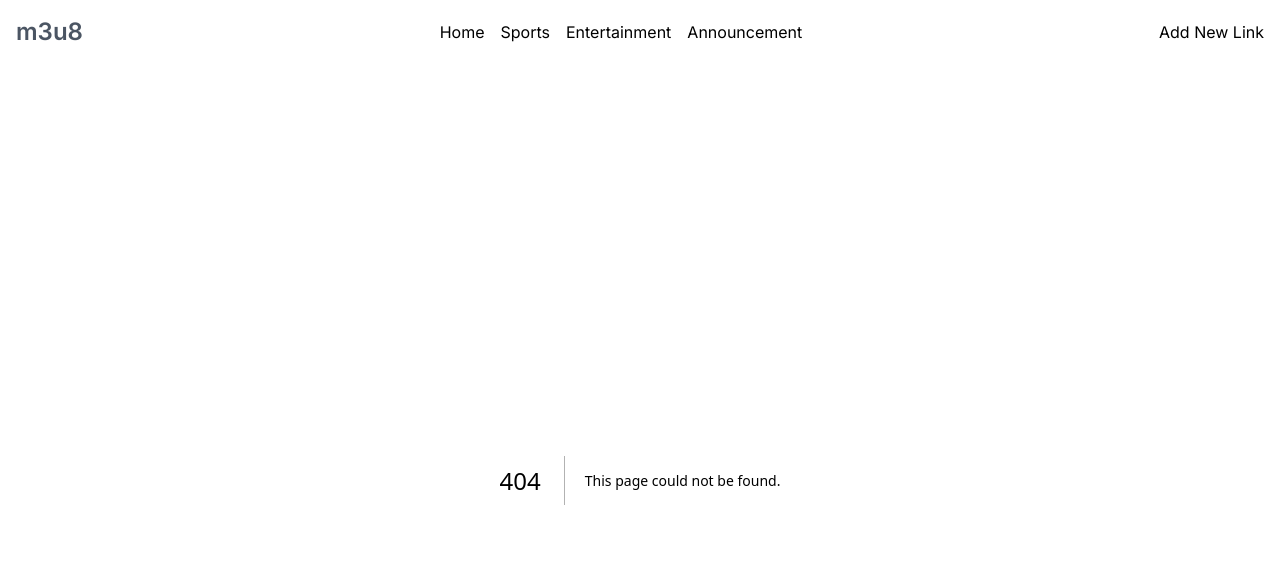
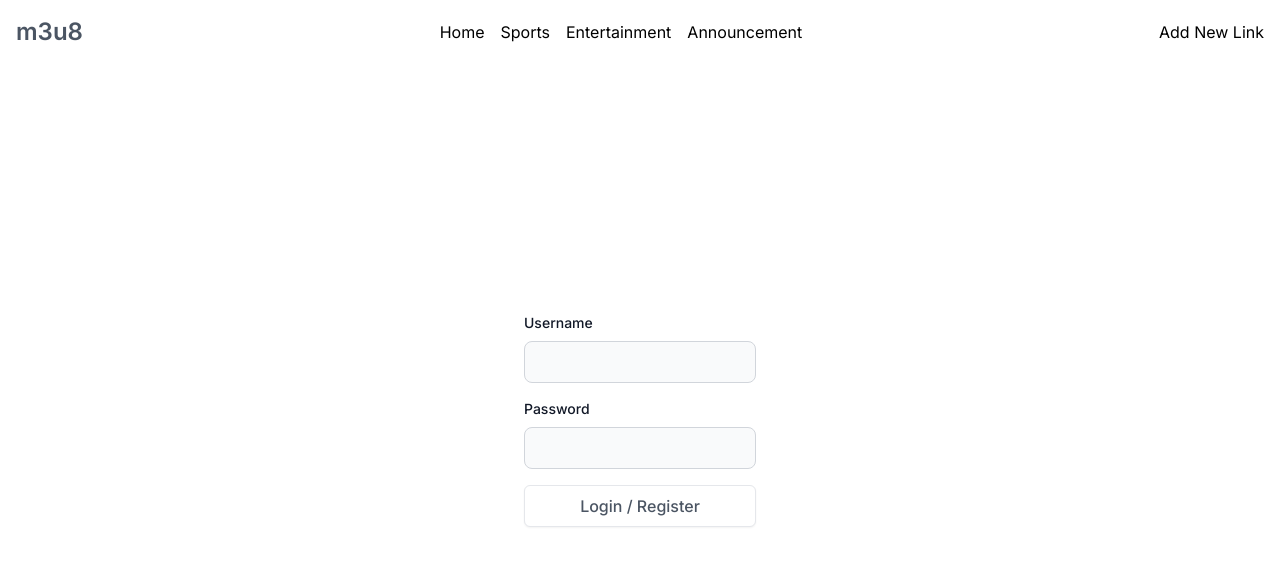
Before and after one commit to r-shafi/bdix-stream, a Next.js app: page /login in a window 1280 px wide. Before the commit this address had no page. Shown: the top 566 px of the page. Built offline with nearby package versions, Linux system fonts and the light colour scheme.

Commit message:
create login UI

```diff
--- /dev/null
+++ b/app/(routes)/login/page.tsx
@@ -0,0 +1,32 @@
+import Button from '@/app/components/Button';
+
+const Page = () => {
+  return (
+    <div className="flex justify-center items-center min-h-[85vh]">
+      <form className="flex flex-col gap-4">
+        <label className="text-sm font-medium text-gray-900 flex flex-col gap-2">
+          Username
+          <input
+            type="text"
+            autoComplete="given-name"
+            className="outline-none bg-gray-50 border border-gray-300 focus:border-blue-400 text-gray-700 rounded-lg w-full p-2.5"
+            required
+          />
+        </label>
+        <label className="text-sm font-medium text-gray-900 flex flex-col gap-2">
+          Password
+          <input
+            type="password"
+            autoComplete="current-password"
+            className="outline-none bg-gray-50 border border-gray-300 focus:border-blue-400 text-gray-700 rounded-lg w-full p-2.5"
+            required
+          />
+        </label>
+
+        <Button title="Login / Register" type="submit"></Button>
+      </form>
+    </div>
+  );
+};
+
+export default Page;
```
